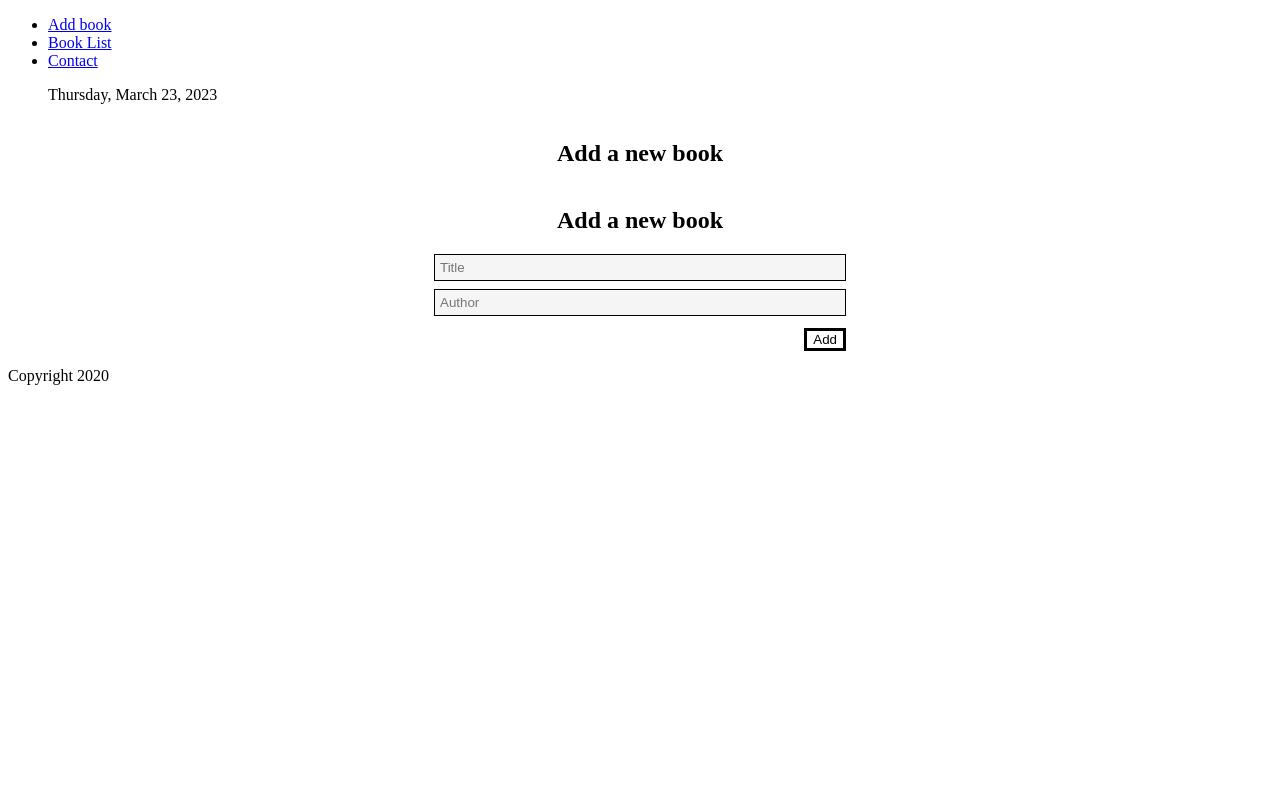
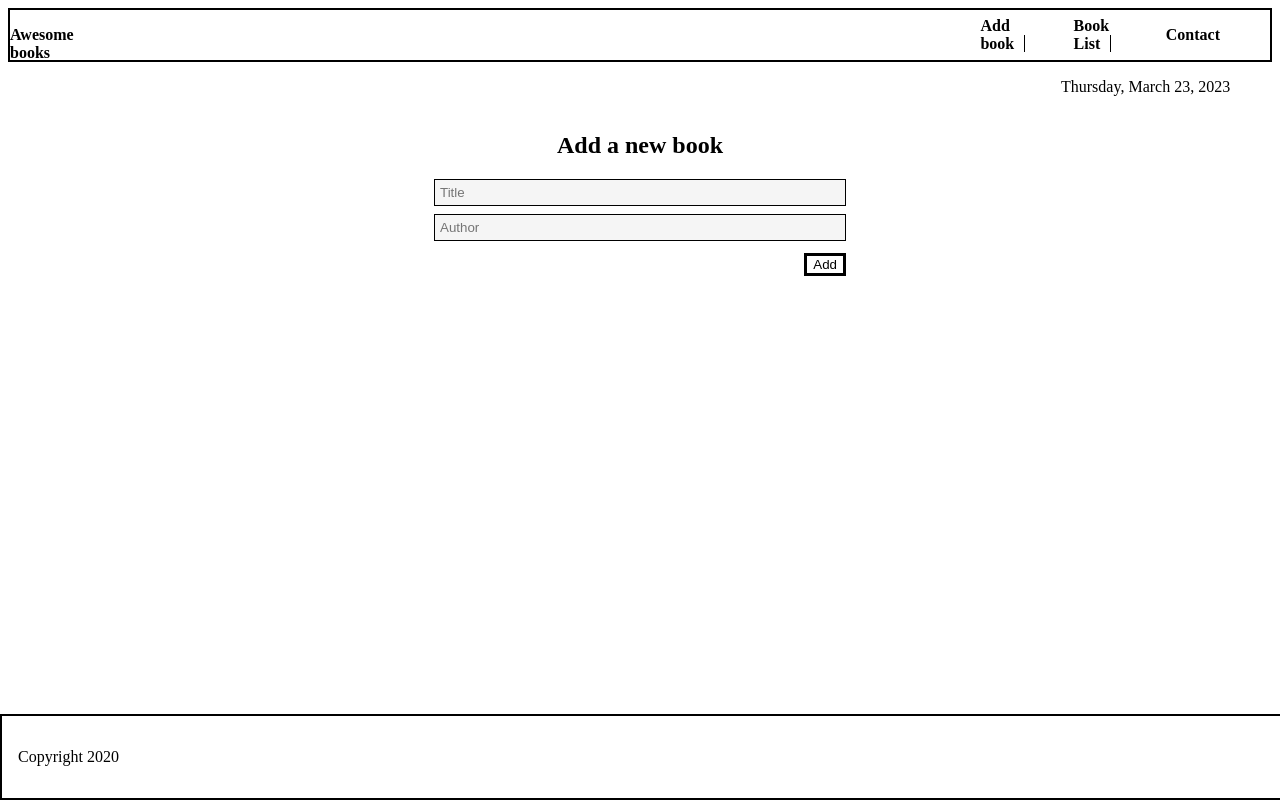
Before and after one commit to jlberbesi/Awesome_books, a website: page index.html in a window 1280 px wide. Drawn offline with nearby package versions, Linux system fonts and the light colour scheme.

Commit message:
Add css classes

```diff
--- a/index.html
+++ b/index.html
@@ -11,16 +11,19 @@
 
 <body onload="displayDate()">
   <nav class="navbar">
+    <p>Awesome books</p>
     <ul>
-      <li><a href="#" id="add">Add book</a></li>
-      <li><a href="#" id="list">Book List</a></li>
+      <li><a href="#" id="add" class="border">Add book</a></li>
+      <li><a href="#" id="list" class="border">Book List</a></li>
       <li><a href="#" id="contact-info">Contact</a></li>
-      <p id="date"></p>
     </ul>
   </nav>
 
+  <section>
+    <p id="date" class="date-float"></p>
+  </section>
+
   <section id="book-form" class="book-section">
-    <h1>Add a new book</h1>
     <form>
       <h1 class="center">Add a new book</h1>
       <input for="title" type="text" id="title" required placeholder="Title"><br>
@@ -36,7 +39,7 @@
   <section id="contact" class="contact-section">
     <h1>Contact information</h1><br>
     <p>Do have any questions or you just want to say "Hello"? <br>You can reach out to us!</p><br>
-    <ul>
+    <ul class="list">
       <li>Our e-mail: mail@mail.com</li>
       <li>Our phone number 004358653622</li>
       <li>Our address: StreetName 22, 84503 City, Country</li>
@@ -49,6 +52,7 @@
 
   <script type="module" src="script.js"></script>
   <script type="module" src="navigation.js"></script>
+  <script src="js/bootstrap.min.js"></script>
 
 </body>
 
--- a/style.css
+++ b/style.css
@@ -55,3 +55,79 @@ input {
 #contact {
   display: none;
 }
+
+nav {
+  background-color: white;
+  border: solid 2px black;
+  height: 50px;
+  display: flex;
+  justify-content: right;
+}
+
+ul {
+  display: flex;
+  list-style: none;
+  margin: 0;
+  padding: 0;
+  margin-right: 40px;
+  align-items: center;
+}
+
+li {
+  list-style: none;
+  margin: 0 10px;
+}
+
+a {
+  text-decoration: none;
+  color: black;
+  font-weight: 700;
+}
+
+.border {
+  border-right: solid 1px black;
+  padding-right: 10px;
+}
+
+.date-float{
+  float: right;
+  padding-left: 80%;
+}
+
+section {
+  display: flex;
+  flex-direction: column;
+  justify-content: center;
+  align-items: center;
+  height: 50%; /* establecemos una altura del 50% de la pantalla */
+  margin: auto 0; /* establecemos un margen superior e inferior automático para centrar el section en vertical */
+}
+
+footer {
+  position: fixed;
+  bottom: 0;
+  left: 0;
+  width: 100%;
+  background-color: white;
+  border: solid 2px black;
+  color: black;
+  padding: 1rem;
+  text-align: left;
+}
+
+.list {
+
+  display: block;
+  flex-direction: column;
+}
+
+.list li {
+
+  list-style-type: square;
+}
+
+nav p{
+
+  padding-right: 68%;
+  font-weight: 700;
+}
```
Also changed, not shown: 1 other file.
